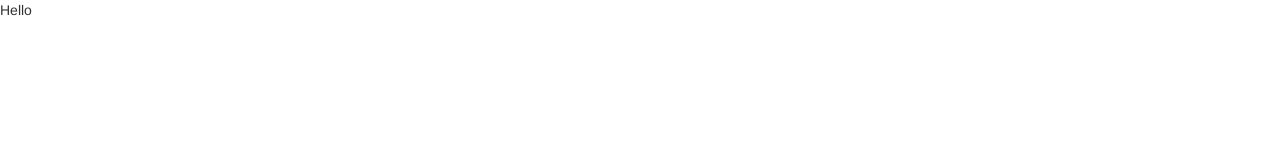
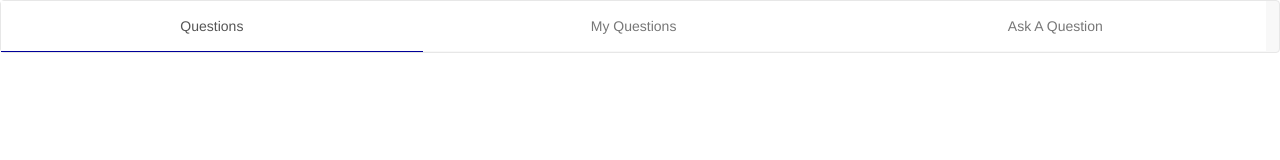
Before and after one commit to sravanthigupta/Deloitte_Hackathon_Prat_Sravz, a plain HTML site: page pages/mainpage.html in a window 1280 px wide. Drawn offline with Linux system fonts and the light colour scheme.

Commit message:
Registration page and tabs

```diff
--- a/css/styles.css
+++ b/css/styles.css
@@ -6,9 +6,28 @@
 	margin:50px auto;
 	height:380px;
 }
-.dg-login-btn{
+.dg-login-btn,.dg-register-btn{
 	margin-top: 30px
 }
 .dg-reglink{
 	margin-top: 20px;
 }
+
+
+/*Nav Bar Styles*/
+.navbar ul{
+	float:none;
+}
+.navbar ul>li{
+	float:left !important;
+	width: 33% !important;
+	background: #fff
+}
+.navbar ul>li a{
+	text-align: center;
+}
+
+.navbar-default .navbar-nav>.active>a, .navbar-default .navbar-nav>.active>a:focus, .navbar-default .navbar-nav>.active>a:hover{
+	background-color: #fff;
+	border-bottom: 1px solid #000099
+}
--- a/pages/mainpage.html
+++ b/pages/mainpage.html
@@ -5,6 +5,12 @@
 		<link rel="stylesheet" href="../css/styles.css" >
 	</head>
 	<body>
-		Hello
+		<nav class="navbar navbar-default">
+			<ul class="nav navbar-nav">
+			  <li class="active"><a href="#">Questions</a></li>
+			  <li><a href="#">My Questions</a></li>
+			  <li><a href="#">Ask A Question</a></li>
+			</ul>
+		</nav>
 	</body>
 </html>
```
Also changed, not shown: pages/reg-screen.html (added, +37 -0 lines).
